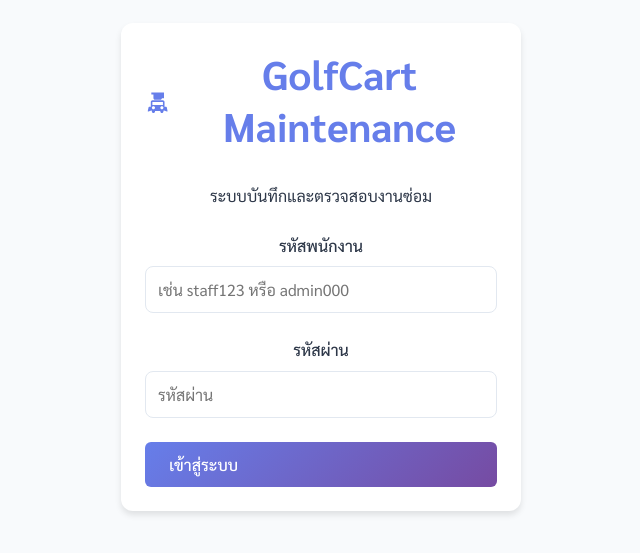
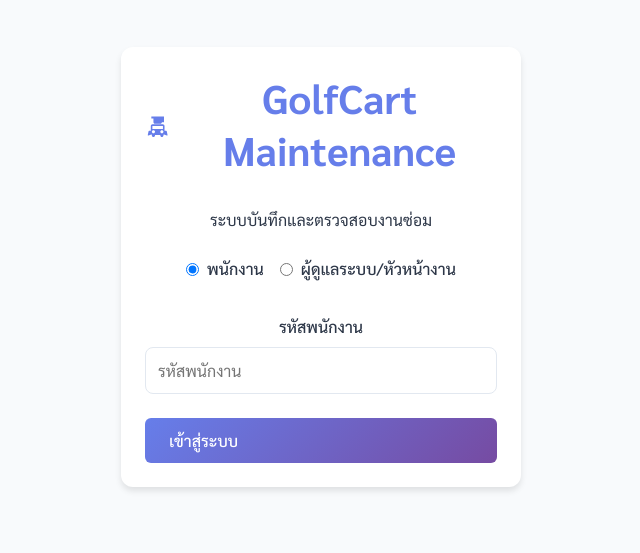
Before and after one commit to dmktpan/golfcar-maintenance, a Next.js app: page / in a window 1280 px wide. Shown: the part 121-674 px from the top of the page, without its empty margins (319-959 px from the left). Built offline with nearby package versions, Linux system fonts and the light colour scheme.

Commit message:
fix user pass 2

```diff
--- a/app/page.tsx
+++ b/app/page.tsx
@@ -263,24 +263,37 @@ export default function HomePage() {
     }
   };
 
-  const handleLogin = (staffCode: string, password: string) => {
-    const foundUser = users.find((u) => u.code.toLowerCase() === staffCode.toLowerCase());
-    if (foundUser) {
-      // ตรวจสอบรหัสผ่าน (ใช้รหัสพนักงานเป็นรหัสผ่านเริ่มต้น)
-      if (password === foundUser.code || password === 'admin000') {
+  const handleLogin = (identifier: string, password?: string, loginType?: 'staff' | 'admin') => {
+    if (loginType === 'staff') {
+      // Staff login - ใช้รหัสพนักงานเท่านั้น
+      const foundUser = users.find((u) => u.code.toLowerCase() === identifier.toLowerCase() && u.role === 'staff');
+      if (foundUser) {
         setUser(foundUser);
         setLoginError('');
-        if (foundUser.role === 'admin' || foundUser.role === 'supervisor') {
-            setView('admin_dashboard');
-            setShowWelcome(true);
+        setView('dashboard');
+      } else {
+        setLoginError('ไม่พบรหัสพนักงานในระบบ');
+      }
+    } else {
+      // Admin/Supervisor login - ใช้ username และ password
+      const foundUser = users.find((u) =>
+        (u.code.toLowerCase() === identifier.toLowerCase() || u.username?.toLowerCase() === identifier.toLowerCase()) &&
+        (u.role === 'admin' || u.role === 'supervisor')
+      );
+
+      if (foundUser) {
+        // ตรวจสอบรหัสผ่าน
+        if (password === foundUser.code || password === 'admin000') {
+          setUser(foundUser);
+          setLoginError('');
+          setView('admin_dashboard');
+          setShowWelcome(true);
         } else {
-            setView('dashboard');
+          setLoginError('รหัสผ่านไม่ถูกต้อง');
         }
       } else {
-        setLoginError('รหัสผ่านไม่ถูกต้อง');
+        setLoginError('ไม่พบชื่อผู้ใช้ในระบบผู้ดูแล');
       }
-    } else {
-      setLoginError('รหัสพนักงานไม่ถูกต้อง');
     }
   };
 
--- a/components/LoginScreen.tsx
+++ b/components/LoginScreen.tsx
@@ -5,17 +5,23 @@ import React, { useState } from 'react';
 import { GolfCartIcon } from './icons';
 
 interface LoginScreenProps {
-  onLogin: (staffCode: string, password: string) => void;
+  onLogin: (staffCode: string, password?: string, loginType?: 'staff' | 'admin') => void;
   error: string;
 }
 
 const LoginScreen = ({ onLogin, error }: LoginScreenProps) => {
+  const [loginType, setLoginType] = useState<'staff' | 'admin'>('staff');
   const [staffCode, setStaffCode] = useState('');
+  const [username, setUsername] = useState('');
   const [password, setPassword] = useState('');
 
   const handleLogin = (e: React.FormEvent<HTMLFormElement>) => {
     e.preventDefault();
-    onLogin(staffCode, password);
+    if (loginType === 'staff') {
+      onLogin(staffCode, undefined, 'staff');
+    } else {
+      onLogin(username, password, 'admin');
+    }
   };
 
   return (
@@ -26,7 +32,38 @@ const LoginScreen = ({ onLogin, error }: LoginScreenProps) => {
           <h1>GolfCart Maintenance</h1>
         </div>
         <p style={{marginBottom: '1.5rem', color: 'var(--text-color)'}}>ระบบบันทึกและตรวจสอบงานซ่อม</p>
+
+        {/* Login Type Selector */}
+        <div className="form-group" style={{ marginBottom: '1.5rem' }}>
+          <div style={{ display: 'flex', gap: '1rem', justifyContent: 'center' }}>
+            <label style={{ display: 'flex', alignItems: 'center', cursor: 'pointer' }}>
+              <input
+                type="radio"
+                name="loginType"
+                value="staff"
+                checked={loginType === 'staff'}
+                onChange={(e) => setLoginType(e.target.value as 'staff' | 'admin')}
+                style={{ marginRight: '0.5rem' }}
+              />
+              พนักงาน
+            </label>
+            <label style={{ display: 'flex', alignItems: 'center', cursor: 'pointer' }}>
+              <input
+                type="radio"
+                name="loginType"
+                value="admin"
+                checked={loginType === 'admin'}
+                onChange={(e) => setLoginType(e.target.value as 'staff' | 'admin')}
+                style={{ marginRight: '0.5rem' }}
+              />
+              ผู้ดูแลระบบ/หัวหน้างาน
+            </label>
+          </div>
+        </div>
+
         <form onSubmit={handleLogin}>
+          {loginType === 'staff' ? (
+            // Staff Login - รหัสพนักงานเท่านั้น
             <div className="form-group">
               <label htmlFor="staffCode">รหัสพนักงาน</label>
               <input
@@ -34,7 +71,21 @@ const LoginScreen = ({ onLogin, error }: LoginScreenProps) => {
                 id="staffCode"
                 value={staffCode}
                 onChange={(e) => setStaffCode(e.target.value)}
-              placeholder="เช่น staff123 หรือ admin000"
+                placeholder="รหัสพนักงาน"
+                required
+              />
+            </div>
+          ) : (
+            // Admin/Supervisor Login - username และ password
+            <>
+              <div className="form-group">
+                <label htmlFor="username">ชื่อผู้ใช้</label>
+                <input
+                  type="text"
+                  id="username"
+                  value={username}
+                  onChange={(e) => setUsername(e.target.value)}
+                  placeholder="ชื่อผู้ใช้"
                   required
                 />
               </div>
@@ -49,8 +100,13 @@ const LoginScreen = ({ onLogin, error }: LoginScreenProps) => {
                   required
                 />
               </div>
+            </>
+          )}
+
           {error && <p className="error-message">{error}</p>}
-          <button type="submit" className="btn-primary" style={{ width: '100%' }}>เข้าสู่ระบบ</button>
+          <button type="submit" className="btn-primary" style={{ width: '100%' }}>
+            เข้าสู่ระบบ
+          </button>
         </form>
       </div>
     </div>
```
Lines whose indentation alone changed are shown as unchanged.
